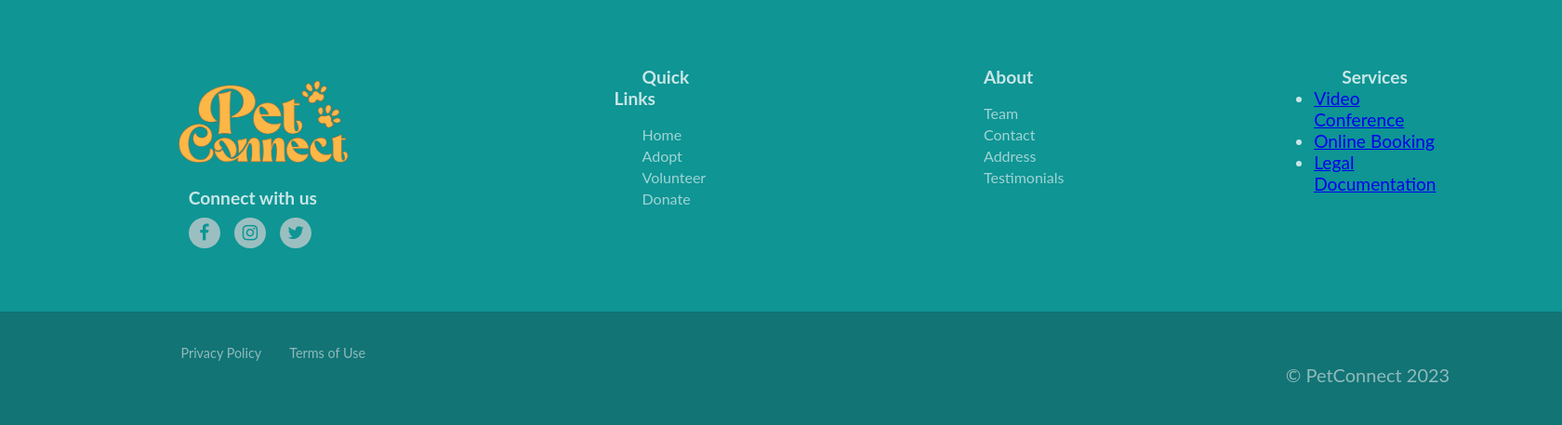
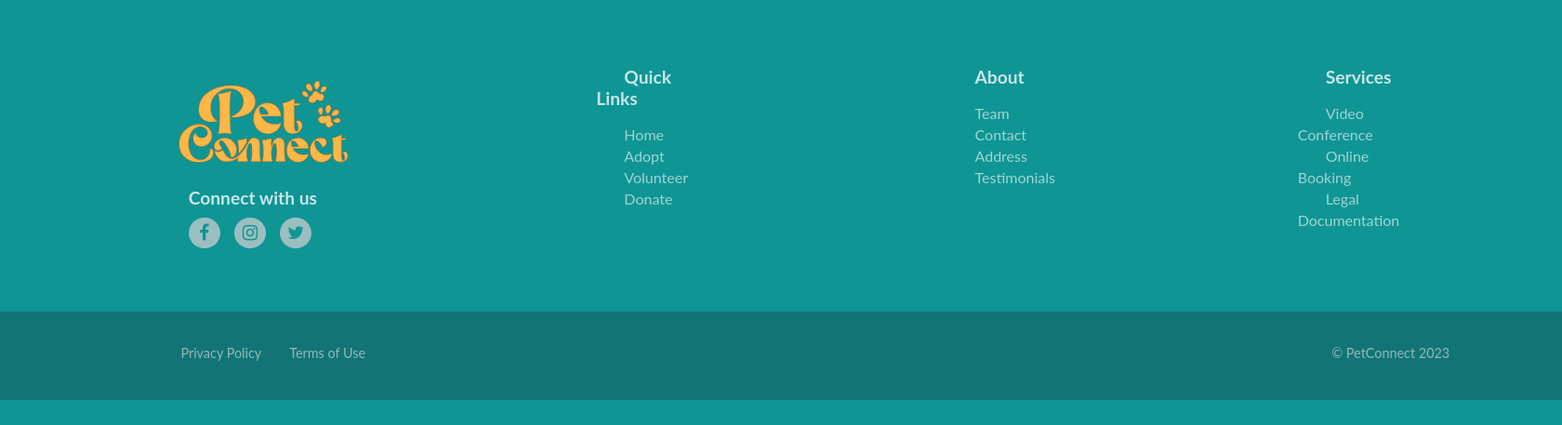
Before and after one commit to Marktrex/gr2_bscs3a_petconnect, a PHP site: page /landing-page-light.html in a window 1680 px wide. Shown: the part 2675-3132 px from the top of the page at 93% size. After the commit the page ends 3105 px from the top, so only its background shows below. Run offline with PHP 8.4, Linux system fonts and the light colour scheme.

Commit message:
footer
added services

```diff
--- a/src/footer.css
+++ b/src/footer.css
@@ -23,10 +23,10 @@ footer .footer-content{
 
 footer .footer-content .item{
     width: 700px;
-    padding-top: 1em;
+    padding-top: 0em;
     padding: 1em;
     padding-left: 7em;
-    padding-right: 7em;
+    padding-right: 6em;
 }
 
 footer .item img{
@@ -38,25 +38,23 @@ footer strong{
     padding: 30px;
 }
 
-footer .item, .quick-links ul, .about ul{
+footer .item, .quick-links ul, .about ul, .Services ul{
     color: #c9e6e7;
     list-style: none;
     margin-top: 15px;
 }
 
-.quick-links a, .about a{
+.quick-links a, .about a, .Services a{
     margin-left: 30px;
     color: #c9e6e7c8;
     text-decoration: none;
     font-size: 16px;
 }
 
-.about a:hover{
+.about a:hover,
+.quick-links a:hover,
+.Services a:hover{
   color: #fff;
-}
-
-.quick-links a:hover{
-    color: #fff;
 }
 
 footer .item .socmed ul{
@@ -101,6 +99,7 @@ footer .item .socmed ul .fa-twitter{
     padding-bottom: 7px;
 }
 
+
 footer .info{
     display: flex;
     width: 100%;
@@ -134,6 +133,12 @@ footer .info .item{
 .info .content2 p{
    text-align:right;
     color: #9bbfc0ec;
+    font-size: 0.9rem;
+    margin-top: 0rem;
+}
+
+.Services h1{
+    margin-left:
 }
 
 @media only screen and (max-width: 900px){
```
